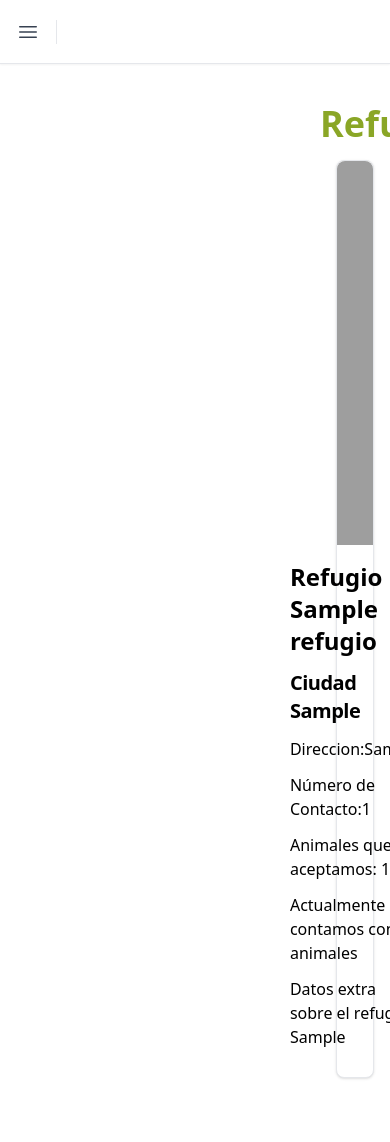
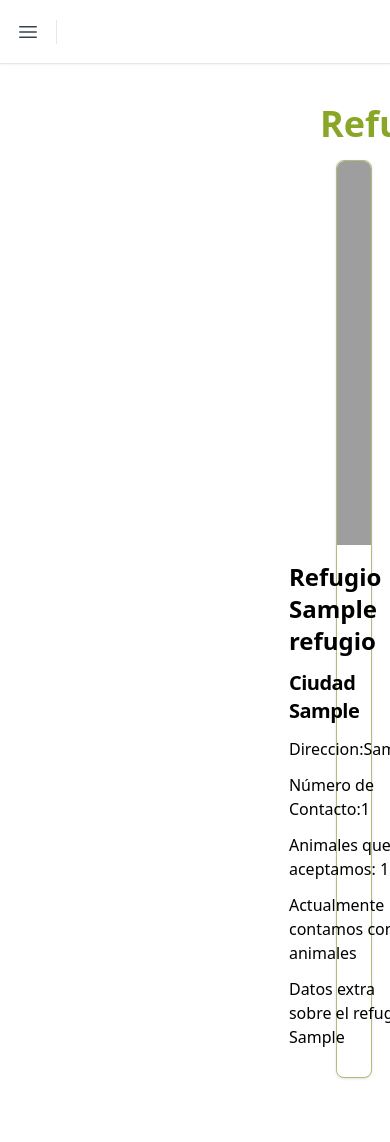
Before and after one commit to sofisil/Gryffindor-Jun-2023, a Flask app: page /lista_refugios in a window 390 px wide; the page is wider, and only the part inside the window is pictured. Run offline with Flask 3, Linux system fonts and the light colour scheme; tables that the repository leaves empty hold one stand-in row (values such as "Sample post"); some libraries are stand-ins or nearby versions; grey boxes are pictures that could not be loaded.

Commit message:
lista de refugios final

```diff
--- a/templates/lista_refugios.html
+++ b/templates/lista_refugios.html
@@ -104,7 +104,7 @@
           <!-- TARJETAS INICIO -->
             {% for refugio in refugios%}
           <a href="#"
-            class="w-[100%] flex flex-col items-center bg-white border border-gray-200 rounded-lg shadow md:flex-row md:xl hover:bg-gray-100 dark:border-gray-700 dark:bg-gray-800 dark:hover:bg-gray-700">
+            class="w-[95%] flex flex-col items-center bg-white border border-[#B0BF78] rounded-lg shadow md:flex-row md:xl hover:bg-[#D0D9B0] dark:border-[#B0BF78]  dark:bg-[#B0BF78] dark:hover:bg-[#D0D9B0]">
             <img class="object-cover w-full rounded-t-lg h-96 md:h-auto md:w-48 md:rounded-none md:rounded-l-lg"
               src="https://i.pinimg.com/originals/3d/76/77/3d767775318552a6af66e19f269115cd.gif" alt="">
             <div class="flex flex-col justify-between p-4 leading-normal">
```
